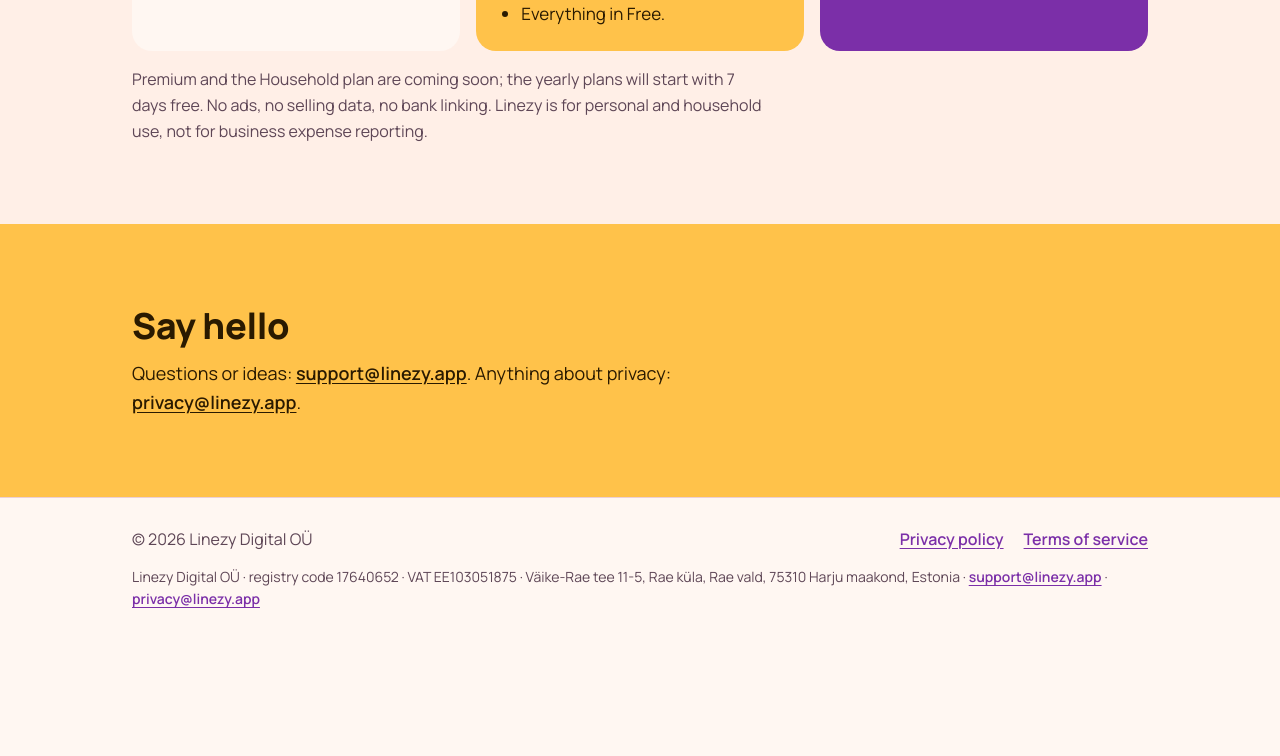
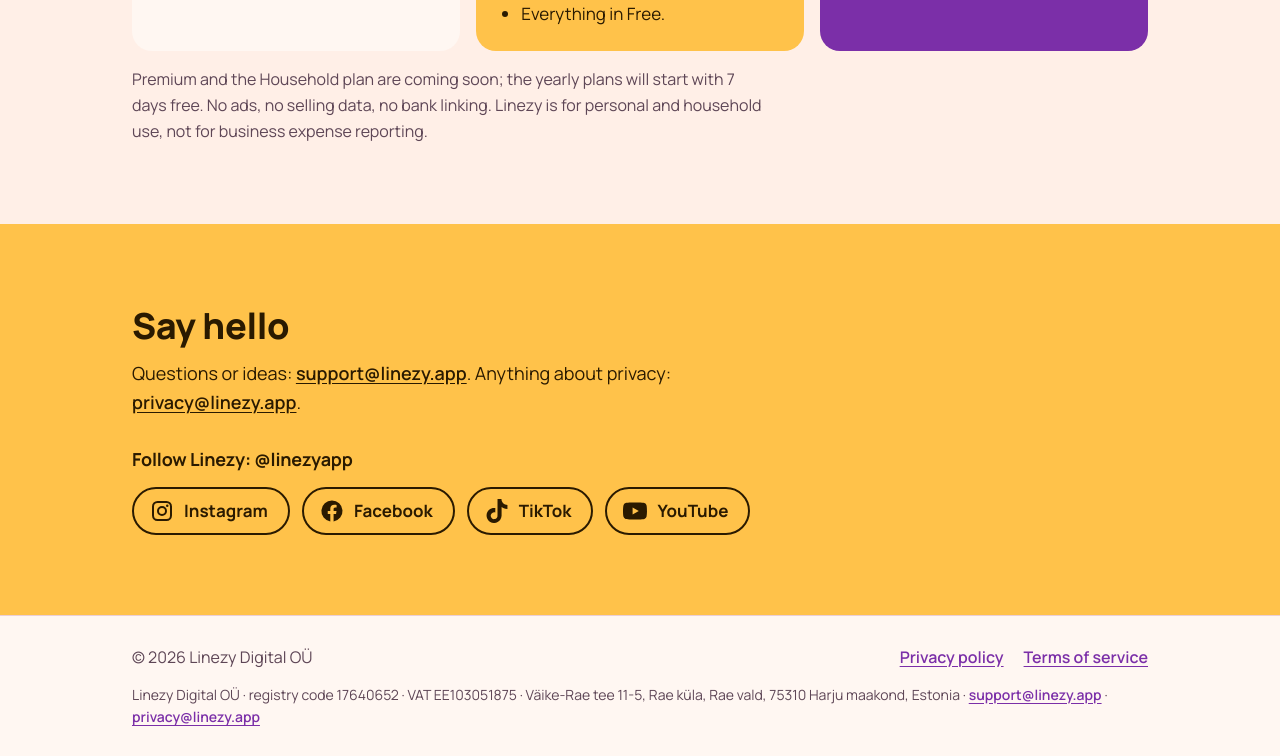
Before and after one commit to MiQ101/linezy-website, a plain HTML site: page index.html in a window 1280 px wide. Shown: the part 2756-3512 px from the top of the page. Before the commit the page ends 3395 px from the top, so only its background shows below. Drawn offline with Linux system fonts and the light colour scheme.

Commit message:
Social links on the front page: Instagram, Facebook, TikTok, YouTube (@linezyapp)
Plain links with inline monochrome logos in the "Say hello" band; nothing loads
from the platforms until someone clicks. Stylesheet version bumped on index.html.

Co-Authored-By: Claude Opus 5.5 <noreply@anthropic.com>

```diff
--- a/index.html
+++ b/index.html
@@ -10,7 +10,7 @@
 <title>Linezy: every receipt, down to every line</title>
 <meta name="description" content="Linezy reads your shop receipts into items and prices, so you can see what you spend and how prices change. No ads, no bank linking. Coming to iPhone and Android.">
 <link rel="icon" href="img/icon.svg" type="image/svg+xml">
-<link rel="stylesheet" href="style.css?v=20261118">
+<link rel="stylesheet" href="style.css?v=20261127">
 </head>
 <body>
 <a class="skip" href="#main">Skip to content</a>
@@ -156,6 +156,21 @@
     <div class="wrap">
       <h2 id="contact-h">Say hello</h2>
       <p class="section-lead">Questions or ideas: <a href="mailto:support@linezy.app">support@linezy.app</a>. Anything about privacy: <a href="mailto:privacy@linezy.app">privacy@linezy.app</a>.</p>
+      <h3 class="social-h" id="social-h">Follow Linezy: @linezyapp</h3>
+      <ul class="social" aria-labelledby="social-h">
+        <li><a href="https://www.instagram.com/linezyapp/" rel="me noopener">
+          <svg class="logo" viewBox="0 0 24 24" aria-hidden="true"><path fill-rule="evenodd" d="M7.5 2h9A5.5 5.5 0 0 1 22 7.5v9a5.5 5.5 0 0 1-5.5 5.5h-9A5.5 5.5 0 0 1 2 16.5v-9A5.5 5.5 0 0 1 7.5 2zm0 2A3.5 3.5 0 0 0 4 7.5v9A3.5 3.5 0 0 0 7.5 20h9a3.5 3.5 0 0 0 3.5-3.5v-9A3.5 3.5 0 0 0 16.5 4zM12 7a5 5 0 1 1 0 10 5 5 0 0 1 0-10zm0 2a3 3 0 1 0 0 6 3 3 0 0 0 0-6zm5.25-3.5a1.25 1.25 0 1 1 0 2.5 1.25 1.25 0 0 1 0-2.5z"/></svg>
+          Instagram</a></li>
+        <li><a href="https://www.facebook.com/linezyapp" rel="me noopener">
+          <svg class="logo" viewBox="0 0 24 24" aria-hidden="true"><path fill-rule="evenodd" d="M12 1.5a10.5 10.5 0 0 1 1.6 20.88V15h2.45l.45-3H13.6v-1.9c0-.85.4-1.6 1.7-1.6h1.3V5.95s-1.2-.2-2.35-.2c-2.4 0-3.95 1.45-3.95 4.1V12H7.75v3h2.55v7.38A10.5 10.5 0 0 1 12 1.5z"/></svg>
+          Facebook</a></li>
+        <li><a href="https://www.tiktok.com/@linezyapp" rel="me noopener">
+          <svg class="logo" viewBox="0 0 24 24" aria-hidden="true"><path d="M12.53.02c1.31-.02 2.61-.01 3.91-.02.08 1.53.63 3.09 1.75 4.17 1.12 1.11 2.7 1.62 4.24 1.79v4.03c-1.44-.05-2.89-.35-4.2-.97-.57-.26-1.1-.59-1.62-.93-.01 2.92.01 5.84-.02 8.75-.08 1.4-.54 2.79-1.35 3.94-1.31 1.92-3.58 3.17-5.91 3.21-1.43.08-2.86-.31-4.08-1.03-2.02-1.19-3.44-3.37-3.65-5.71-.02-.5-.03-1-.01-1.49.18-1.9 1.12-3.72 2.58-4.96 1.66-1.44 3.98-2.13 6.15-1.72.02 1.48-.04 2.96-.04 4.44-.99-.32-2.15-.23-3.02.37-.63.41-1.11 1.04-1.36 1.75-.21.51-.15 1.07-.14 1.61.24 1.64 1.82 3.02 3.5 2.87 1.12-.01 2.19-.66 2.77-1.61.19-.33.4-.67.41-1.06.1-1.79.06-3.57.07-5.36.01-4.03-.01-8.05.02-12.07z"/></svg>
+          TikTok</a></li>
+        <li><a href="https://www.youtube.com/@linezyapp" rel="me noopener">
+          <svg class="logo" viewBox="0 0 24 24" aria-hidden="true"><path fill-rule="evenodd" d="M23.5 6.2a3 3 0 0 0-2.1-2.1C19.5 3.6 12 3.6 12 3.6s-7.5 0-9.4.5A3 3 0 0 0 .5 6.2C0 8.1 0 12 0 12s0 3.9.5 5.8a3 3 0 0 0 2.1 2.1c1.9.5 9.4.5 9.4.5s7.5 0 9.4-.5a3 3 0 0 0 2.1-2.1c.5-1.9.5-5.8.5-5.8s0-3.9-.5-5.8zM9.6 15.6V8.4l6.2 3.6z"/></svg>
+          YouTube</a></li>
+      </ul>
     </div>
   </section>
 </main>
--- a/style.css
+++ b/style.css
@@ -380,3 +380,21 @@ p { margin: 0; }
 .site-nav .lang ul a[aria-current]::after { content: "✓"; font-weight: 800; }
 .site-nav .lang ul a:focus-visible { outline-color: var(--primary); }
 @media (max-width: 480px) { .lang ul { right: auto; left: 0; } }
+
+
+/* Social links in the "Say hello" band: plain links, nothing loads from the platforms until a click. */
+.social-h { margin-top: 32px; }
+.social { list-style: none; margin: 16px 0 0; padding: 0; display: flex; flex-wrap: wrap; gap: 12px; }
+.social a {
+  display: inline-flex;
+  align-items: center;
+  gap: 10px;
+  min-height: 48px;
+  padding: 8px 20px 8px 16px;
+  border: 2px solid currentColor;
+  border-radius: 999px;
+  text-decoration: none;
+  font-weight: 700;
+}
+.social a:hover { background: var(--on-accent); color: var(--accent); }
+.social .logo { width: 24px; height: 24px; flex: none; fill: currentColor; }
```
